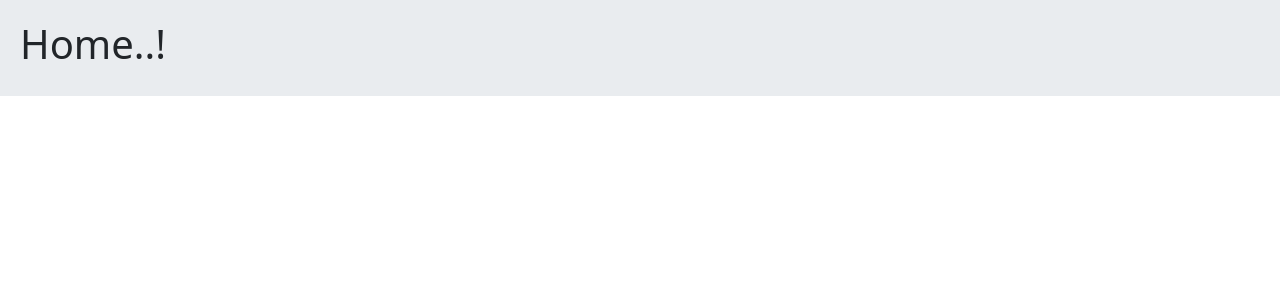
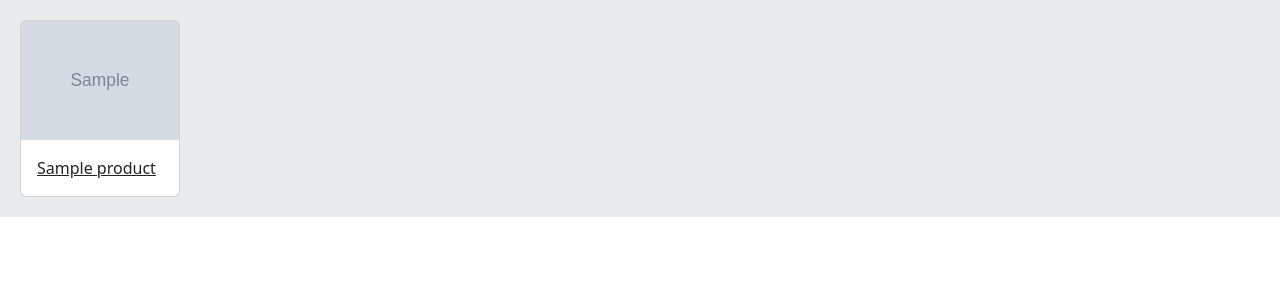
Before and after one commit to VistaOstadi/django-shop, a Django app: page / in a window 1280 px wide. Shown: the part 56-356 px from the top of the page. Run offline with Django 5.2, Linux system fonts and the light colour scheme; tables that the repository leaves empty hold one stand-in row (values such as "Sample post"); grey boxes marked "Sample" are stand-in pictures; some libraries are stand-ins or nearby versions.

Commit message:
Add product listing and detail pages

```diff
--- a/A/urls.py
+++ b/A/urls.py
@@ -1,8 +1,16 @@
 from django.contrib import admin
 from django.urls import path, include
+from django.conf import settings
+from django.conf.urls.static import static
 
 urlpatterns = [
     path("admin/", admin.site.urls),
     path("", include("home.urls", namespace="home")),
     path("accounts/", include("accounts.urls", namespace="accounts")),
 ]
+
+if settings.DEBUG:
+    urlpatterns += static(
+        settings.MEDIA_URL,
+        document_root=settings.MEDIA_ROOT,
+    )
--- a/home/templates/home/index.html
+++ b/home/templates/home/index.html
@@ -1,5 +1,12 @@
 {% extends 'base.html' %}
 
 {% block content %}
-    <h1>Home..!</h1>
+    {% for product in products %}
+        <div class="card" style="width: 10rem;">
+            <img src="{{ product.image.url }}" alt="" class="card-img-top">
+            <div class="card-body">
+                <a href="{{ product.get_absolute_url }}" class="card-title">{{ product.name }}</a>
+            </div>
+        </div>
+    {% endfor %}
 {% endblock %}
--- a/home/urls.py
+++ b/home/urls.py
@@ -4,5 +4,6 @@ from . import views
 app_name = "home"
 
 urlpatterns = [
-    path("", views.HomeView.as_view(), name="home")
+    path("", views.HomeView.as_view(), name="home"),
+    path("products/<slug:slug>/", views.ProductDetailView.as_view(), name="product_detail"),
 ]
--- a/home/views.py
+++ b/home/views.py
@@ -1,7 +1,15 @@
-from django.shortcuts import render
+from django.shortcuts import render, get_object_or_404
 from django.views import View
+from products.models import Product
 
 
 class HomeView(View):
     def get(self, request):
-        return render(request, "home/index.html")
+        products = Product.objects.filter(available=True)
+        return render(request, "home/index.html", {"products": products})
+
+
+class ProductDetailView(View):
+    def get(self, request, slug):
+        product = get_object_or_404(Product, slug=slug)
+        return render(request, "home/detail.html", {"product": product})
--- a/products/models.py
+++ b/products/models.py
@@ -1,4 +1,5 @@
 from django.db import models
+from django.urls import reverse
 
 
 class Category(models.Model):
@@ -30,3 +31,6 @@ class Product(models.Model):
 
     def __str__(self):
         return self.name
+
+    def get_absolute_url(self):
+        return reverse("home:product_detail", args=[self.slug])
```
Also changed, not shown: home/templates/home/detail.html (added, +9 -0 lines).
